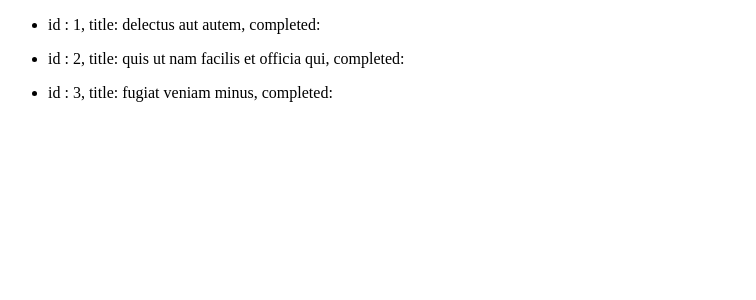
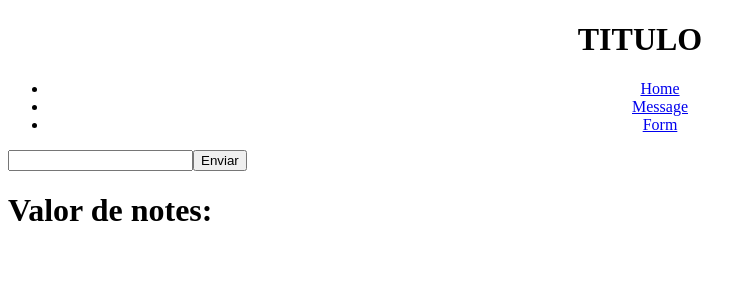
Before and after one commit to DontStopPrograming/todofb, a React (Create React App) app in the folder client/: page /form in a window 1280 px wide. Shown: the top 300 px of the page, without its empty margins (0-756 px from the left). Built offline with nearby package versions, Linux system fonts and the light colour scheme; no server answers.

Commit message:
implement dom

```diff
--- a/client/package.json
+++ b/client/package.json
@@ -8,6 +8,7 @@
     "@testing-library/user-event": "13.5.0",
     "react": "18.2.0",
     "react-dom": "18.2.0",
+    "react-router-dom": "6.4.2",
     "react-scripts": "5.0.1",
     "web-vitals": "2.1.4"
   },
--- a/client/src/App.js
+++ b/client/src/App.js
@@ -1,38 +1,32 @@
 /* eslint-disable no-sequences */
 import './App.css';
-import notes from './notes';
-import {useEffect} from 'react'
+import Form from './Form';
+import Mensaje from './Mensaje';
+import Home from './Home';
+import { Link, Routes, Route} from 'react-router-dom'
+
 function App() {
-
-  useEffect(() => {
-    conex()
-  },[])
-
-  const conex = async() => {
-    const url = await fetch('http://localhost:3000/api/notes')
-    const dataJson = await url.json()
-    console.log(dataJson)
-
-  }
-
-
-
 
   return (
     <>
-      { !notes ? 'cargando...' :
-        notes.map((note, id) => {
-          return <ul key = {id}>
-              <li>
-                id : {note.id},
-                title: {note.title},
-                completed: {note.completed}
+      <div className = 'App'>
+        <header>
+          <h1> TITULO</h1>
+          <nav>
+            <ul>
+              <li> <Link to = '/'> Home</Link></li>
+              <li> <Link to = '/mensaje'> Message</Link></li>
+              <li> <Link to = '/form'> Form</Link> </li>
+            </ul>
+          </nav>
+        </header>
+      </div>
 
-              </li>
-            </ul>
-        }
-
-        )}
+     <Routes>
+            <Route path = '/' element = {<Home />}></Route>
+            <Route path = '/mensaje' element = {<Mensaje />}></Route>
+            <Route path = '/form' element = {<Form />}></Route>
+     </Routes>
     </>
   );
 }
--- /dev/null
+++ b/client/src/Form.jsx
@@ -0,0 +1,23 @@
+import {useState} from 'react'
+
+function Form(){
+
+const [vnotes, setVnotes] = useState('')
+
+    const handleOnChange = (e) => {
+        e.preventDefault()
+        setVnotes(e.target.value)
+    }
+
+    return(
+        <>
+            <form action="">
+                <input type="text" onChange = {handleOnChange} value = {vnotes}/>
+                <input type="submit" value = "Enviar"/>
+            </form>
+            <h1>Valor de notes: {vnotes} </h1>
+        </>
+    )
+}
+
+export default Form
--- /dev/null
+++ b/client/src/Home.jsx
@@ -0,0 +1,34 @@
+import {useState, useEffect} from 'react'
+
+function Home() {
+    const [notes, setNotes] = useState([])
+
+    useEffect (() => {
+        conex()
+    }, [])
+
+    const conex = async() => {
+        const url = await fetch('http://localhost:3000/home/notes')
+        const data = await url.json()
+            setNotes(data)
+            console.log(data)
+
+      }
+
+
+    return (
+        <>
+            <ul>
+                { !notes ? '...charging' :
+                    notes.map((note, id) => {
+                        return <li key = {id}>
+                            title : {note.title},
+                            completed : {note.completed}
+                        </li>
+                    })
+                }
+            </ul>
+        </>
+    )
+}
+export default Home
--- /dev/null
+++ b/client/src/Mensaje.jsx
@@ -0,0 +1,11 @@
+
+function Mensaje() {
+
+
+    return (
+    <>
+        <h2> ESTO ES MENSAJE</h2>
+    </>
+)
+}
+export default Mensaje
--- a/client/src/index.js
+++ b/client/src/index.js
@@ -1,9 +1,11 @@
 import ReactDOM from 'react-dom/client';
 import App from './App';
-
+import {BrowserRouter} from 'react-router-dom'
 
 const root = ReactDOM.createRoot(document.getElementById('root'));
 root.render(
-  <App />
+  <BrowserRouter>
+    <App />
+  </BrowserRouter>
 
 );
```
Also changed, not shown: 2 other files (tests, documents, lock files or other folders).
